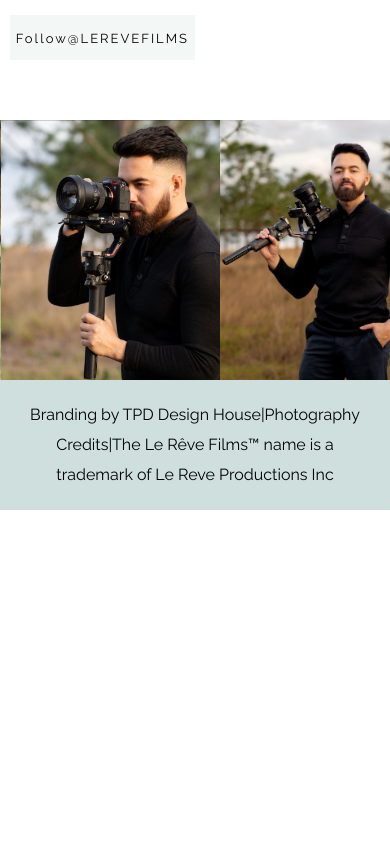
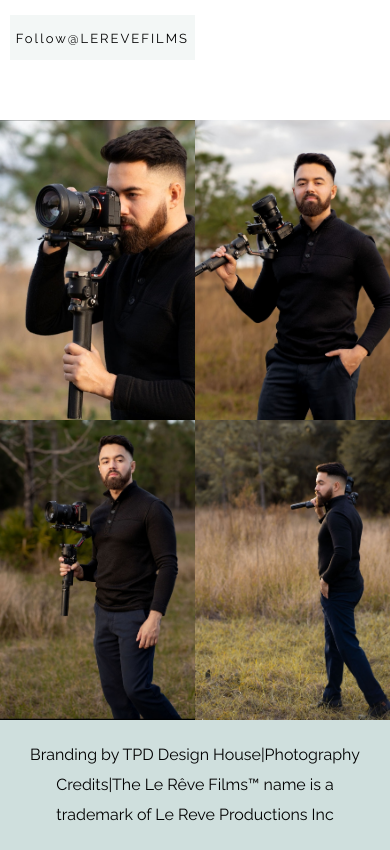
Before and after one commit to shri214/photography, a React (Create React App) app: page / in a window 390 px wide. Shown: the part 7760-8610 px from the top of the page. Before the commit the page ends 8270 px from the top, so only its background shows below. Built offline with nearby package versions, Linux system fonts and the light colour scheme.

Commit message:
adding logo image

```diff
--- a/src/footer/Footer.js
+++ b/src/footer/Footer.js
@@ -73,10 +73,10 @@ export const Footer = () => {
       </div>
       <div className="image-outer-container">
         <div className="images-container">
-          <div className="img-boxes abFirst">
+          <div className="img-boxes abFirst hides">
             <img src={One} alt="one" />
           </div>
-          <div className="img-boxes abSecond">
+          <div className="img-boxes">
             <img src={Car} alt="car" />
           </div>
           <div className="img-boxes">
@@ -85,7 +85,7 @@ export const Footer = () => {
           <div className="img-boxes">
             <img src={Cam4} alt="four" />
           </div>
-          <div className="img-boxes hides">
+          <div className="img-boxes">
             <img src={Three} alt="three" />
           </div>
           <div className="img-boxes hides abLastSec">
--- a/src/footer/footer.scss
+++ b/src/footer/footer.scss
@@ -113,8 +113,8 @@
     .step1 {
       font-size: 18px;
     }
-    .image-outer-container{
-      .images-container{
+    .image-outer-container {
+      .images-container {
         width: 1100px;
       }
     }
@@ -185,19 +185,24 @@
         }
       }
     }
+    .image-outer-container {
+      height: auto;
       .images-container {
+        display: flex;
         flex-direction: row;
         flex-wrap: wrap;
+        width: 100%;
         height: auto;
         .img-boxes {
           width: 50%;
-        height: 40vh;
+          height: 300px;
           img {
             object-fit: cover;
           }
         }
         .hides {
           display: none;
+        }
       }
     }
     .bottom-text {
```
Lines whose indentation alone changed are shown as unchanged.
